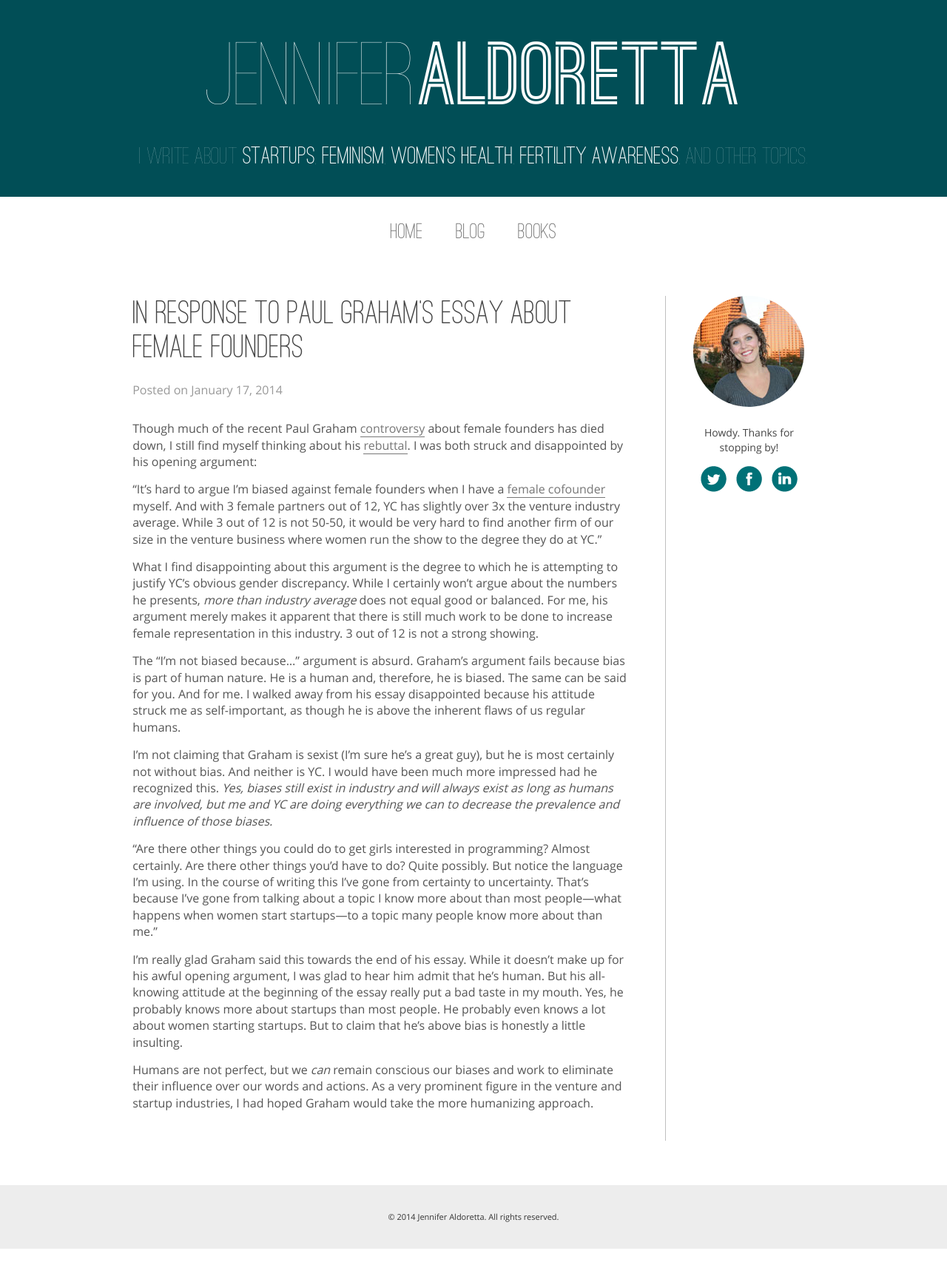
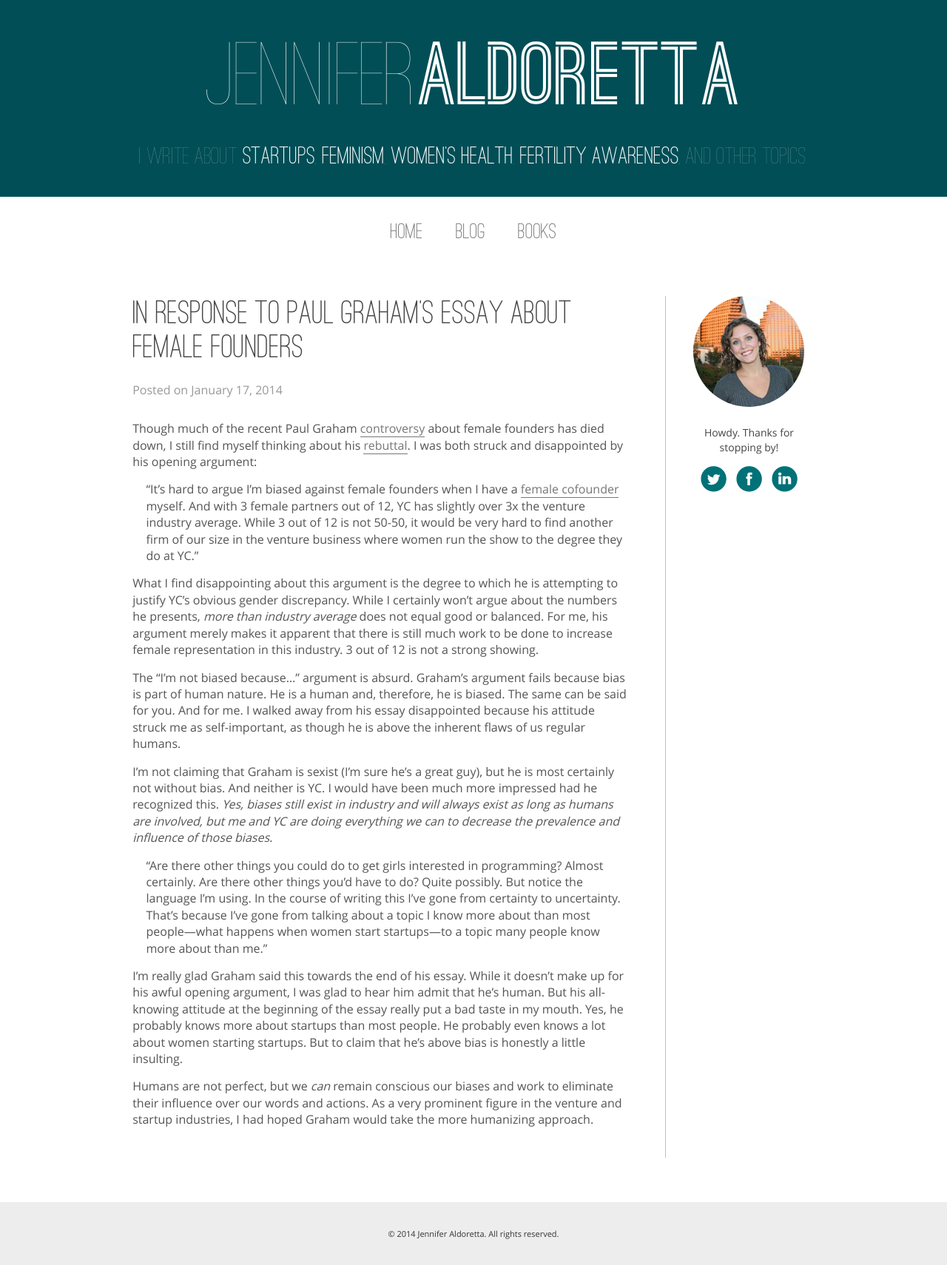
Before and after one commit to jaldoretta/jaldoretta.github.io, a Jekyll site: the page built from _posts/2014-01-17-in-response-to-paul-grahams-essay-about-female-founders.md, in a window 1280 px wide. Shown: the whole page at 74% size. Built offline with Jekyll 4.4.1, drawn with Linux system fonts in a browser that asks for light colours; Markdown is read by kramdown in place of the engine named in the settings; before the commit the page ends 1688 px from its top, so only the background shows below that.

Commit message:
changed css for blockquote style

```diff
--- a/css/style.css
+++ b/css/style.css
@@ -111,6 +111,11 @@ strong {
 
 em {
 	font-style: italic;
+}
+
+blockquote {
+	position: relative;
+	padding-left: 2ch;
 }
 
 .light {
```
